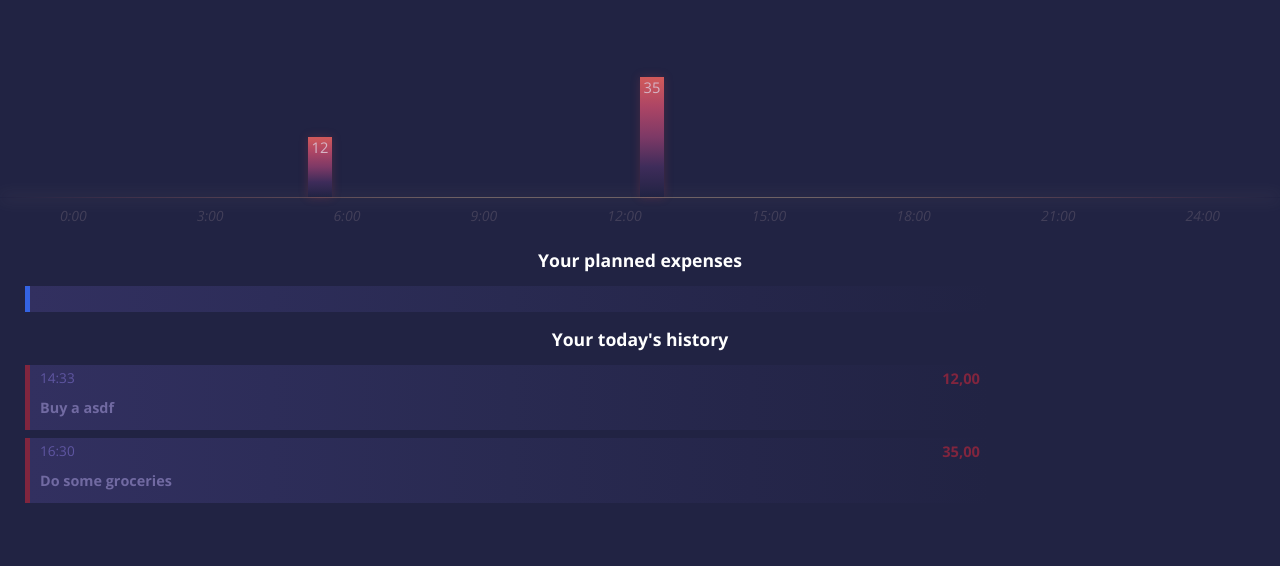
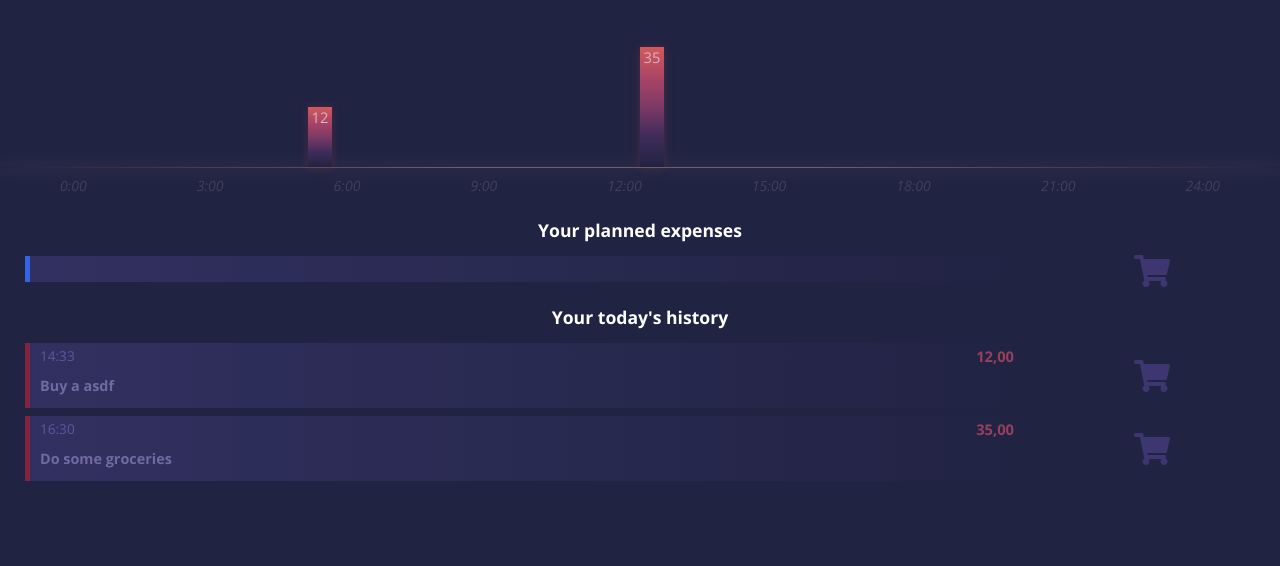
Before and after one commit to SafeAndS0und/daily-expenses, a website with bundled scripts: page index.html in a window 1280 px wide. Shown: the part 154-720 px from the top of the page. Built offline with nearby package versions, Linux system fonts and the light colour scheme; files whose address does not match are found by name.

Commit message:
Added icons and styles to swiping a panel

```diff
--- a/assets/js/fillComponentProps.js
+++ b/assets/js/fillComponentProps.js
@@ -9,6 +9,7 @@ export default function(templateInfo){
       panel.querySelector('header > .amount').innerHTML = prop.amount
       panel.querySelector('.event').innerHTML = prop.event
 
+      console.dir(panel)
       if(templateInfo.selector === '.history > div') {
          panel.className = 'history-before'
       }
--- a/components/js/panel.js
+++ b/components/js/panel.js
@@ -1,9 +1,12 @@
 
 setTimeout(() => {
-   const panels = document.querySelectorAll('article')
+   const panels = document.querySelectorAll('article > .panel-info')
 
 
    panels.forEach(panel => {
+
+      //find the icon to the corresponding panel
+      const icon = panel.parentElement.querySelector('i')
 
       // pc
       let mouseX
@@ -12,14 +15,14 @@ setTimeout(() => {
       function moveHandler(e) {
          difference = event.x - mouseX // calculate difference to move the element
          panel.style.transform = `translateX(${difference}px)`
+         panel.style.boxShadow = '2px 2px 6px 0px rgba(0,0,0,0.75)'
+         icon.className = 'fas fa-check-square fa-2x icon moving'
       }
 
 
 
       panel.addEventListener('mousedown', event => {
          mouseX = event.x
-         panel.style.boxShadow = '2px 2px 6px 0px rgba(0,0,0,0.75)'
-
          panel.addEventListener('mousemove', moveHandler)
       })
 
@@ -27,6 +30,7 @@ setTimeout(() => {
          panel.style.boxShadow = '0 0 0 0 rgba(0,0,0,0.75)'
          panel.style.transform = `translateX(0px)`
          panel.removeEventListener('mousemove', moveHandler)
+         icon.className = 'fas fa-shopping-cart icon fa-2x'
       })
 
 
@@ -38,11 +42,14 @@ setTimeout(() => {
       function mobileMoveHandler(e) {
          mobileDifference = event.changedTouches[0].screenX - touchX // calculate difference to move the element
          panel.style.transform = `translateX(${mobileDifference}px)`
+
+         panel.style.boxShadow = '2px 2px 6px 0px rgba(0,0,0,0.75)'
+         icon.className = 'fas fa-check-square fa-2x icon moving'
       }
 
       panel.addEventListener('touchstart', event => {
          touchX = event.changedTouches[0].screenX
-         panel.style.boxShadow = '2px 2px 6px 0px rgba(0,0,0,0.75)'
+
 
          panel.addEventListener('touchmove', mobileMoveHandler)
       })
@@ -51,6 +58,15 @@ setTimeout(() => {
          panel.style.boxShadow = '0 0 0 0 rgba(0,0,0,0.75)'
          panel.style.transform = `translateX(0px)`
          panel.removeEventListener('touchmove', mobileMoveHandler)
+
+         // put it into history or delete it from history
+         if(mobileDifference > 150){
+            panel.parentElement.style.opacity = '0'
+            setTimeout( () => panel.parentElement.style.display = 'none', 320)
+         }
+
+
+         icon.className = 'fas fa-shopping-cart icon fa-2x'
       })
 
    })
--- a/components/scss/panel.scss
+++ b/components/scss/panel.scss
@@ -1,10 +1,15 @@
 main > section > div {
 
   article {
+    display: grid;
+    grid-template-columns: 80% 20%;
+    transition: .3s;
+
+    .panel-info {
+
       position: relative;
       margin: 0 0 8px 30px;
       background-image: linear-gradient(to right, #323060, #2d2d59, #292a51, #25264a, #212343);
-    width: 75%;
       padding: 3px 10px;
       transition: .15s;
       -webkit-touch-callout: none; /* iOS Safari */
@@ -12,7 +17,8 @@ main > section > div {
       -khtml-user-select: none; /* Konqueror HTML */
       -moz-user-select: none; /* Firefox */
       -ms-user-select: none; /* Internet Explorer/Edge */
-    user-select: none; /* Non-prefixed version, currently
+      user-select: none;
+      /* Non-prefixed version, currently
                                        supported by Chrome and Opera */
 
       &:before {
@@ -52,19 +58,48 @@ main > section > div {
         margin: 0;
         padding: 10px 0;
       }
+
     }
 
-  .history-before{
+  }
 
-    &::before{
-      background-color: #81253E;
+  .history-before {
+
+    .panel-info {
+
+      &:before {
+        background-color: #81253E !important;
+
       }
 
       header {
 
         .amount {
-        color: #81253E !important;
+          color: #983f5c !important;
         }
       }
     }
   }
+
+  .icon {
+    color: #3D3670;
+    transition: .3s;
+    height: 90%;
+    width: 100%;
+    position: relative;
+
+    &::before {
+      position: absolute;
+      top: 50%;
+      left: 50%;
+      transform: translateY(-50%) translateX(-50%);
+
+    }
+  }
+
+  .moving {
+    background-color: #3E9847;
+    box-shadow: 0px 0px 12px 2px rgba(62, 152, 71, 1);
+    color: white;
+  }
+}
--- a/components/scss/summary.scss
+++ b/components/scss/summary.scss
@@ -18,7 +18,7 @@
   }
 
   .chart {
-    margin-top: 80px;
+    margin-top: 50px;
     width: 100%;
 
     .columns{
--- a/components/templates/Panel.html
+++ b/components/templates/Panel.html
@@ -1,4 +1,5 @@
 <article class="template">
+    <div class="panel-info">
         <header>
             <p class="hour">
             </p>
@@ -6,4 +7,8 @@
         </header>
 
         <h4 class="event"></h4>
+    </div>
+
+    <i class="fas fa-shopping-cart icon fa-2x"></i>
+
 </article>
```
Also changed, not shown: components/css/panel.css, components/css/summary.css. Lines whose indentation alone changed are shown as unchanged.
